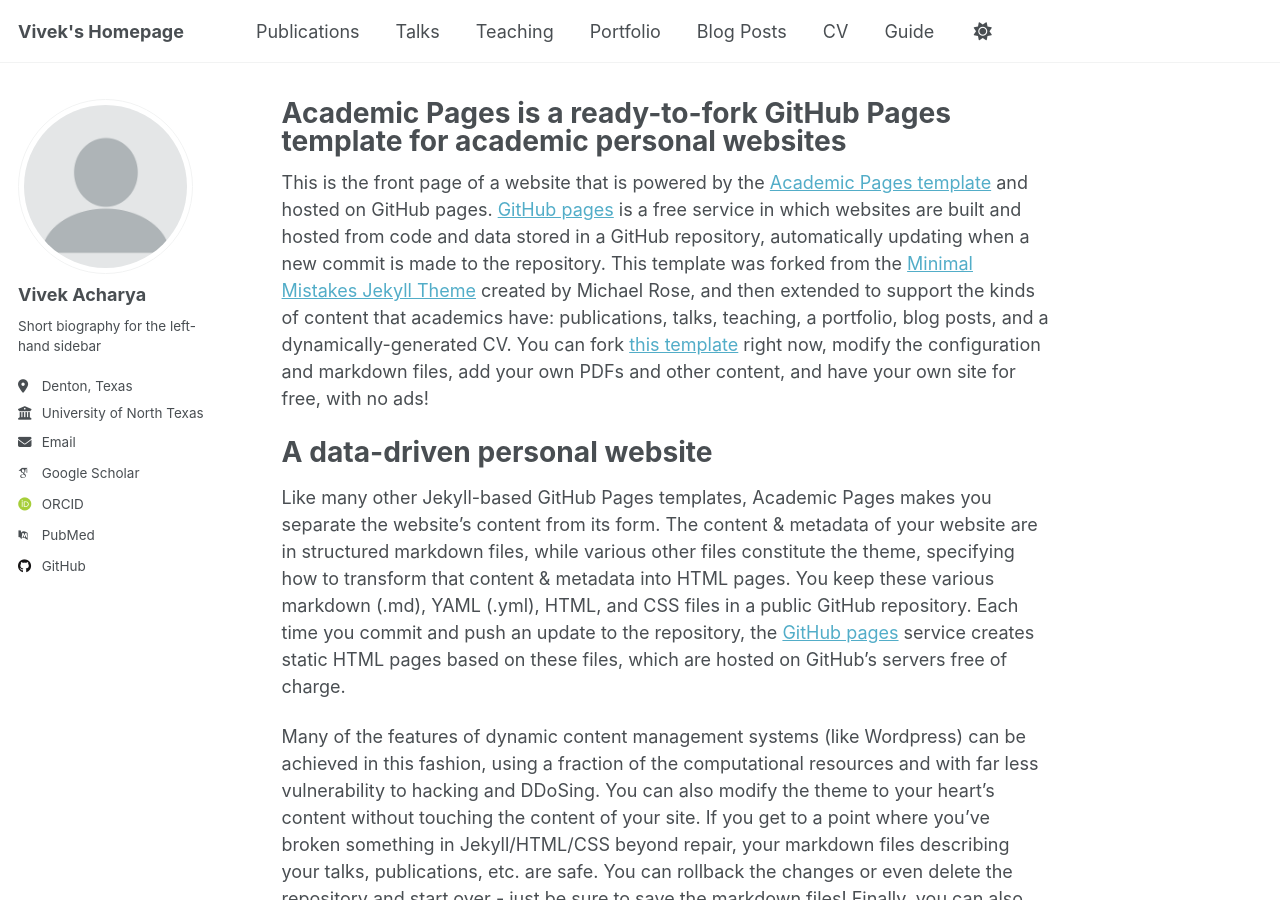
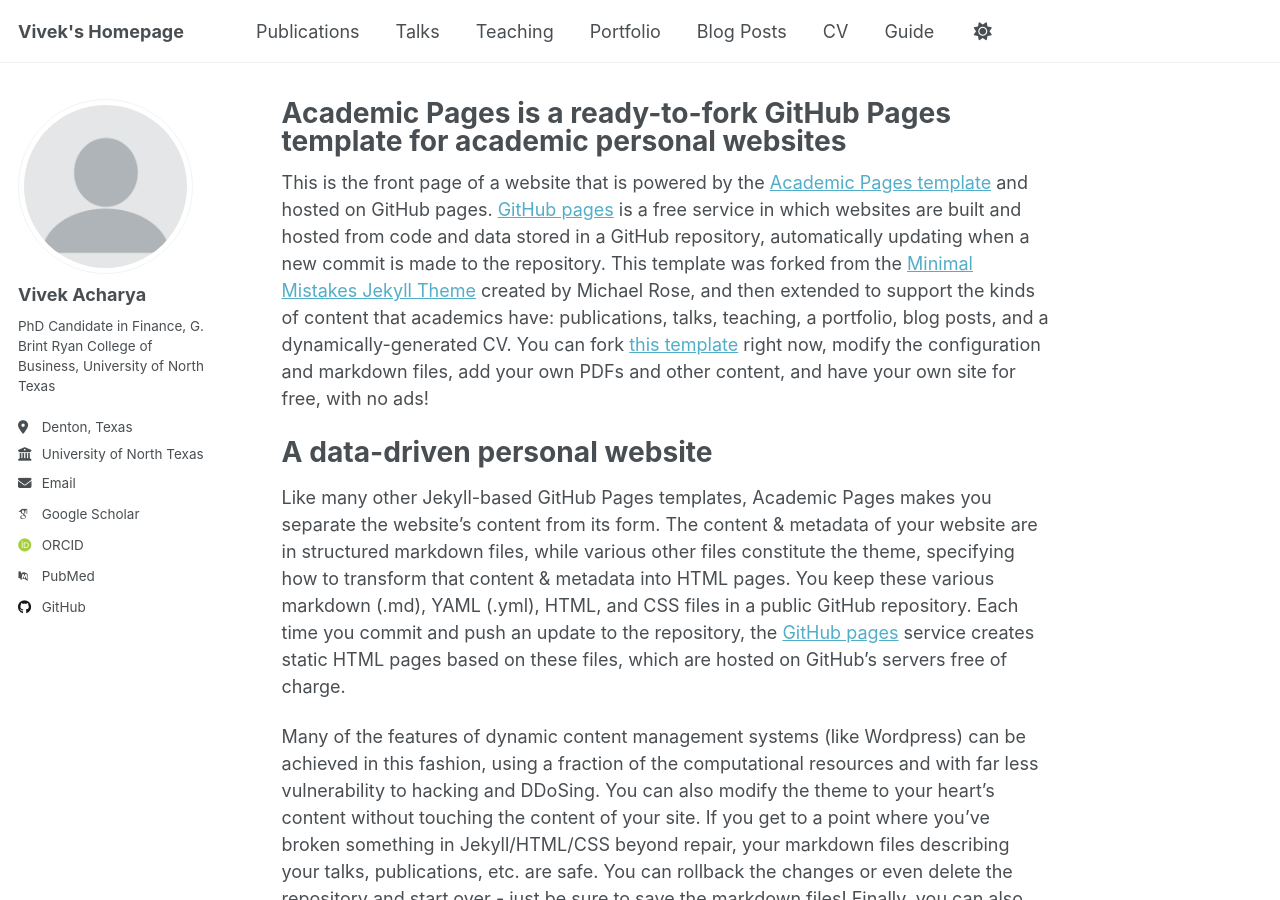
Before and after one commit to achvivek/achvivek.github.io, a Jekyll site: the page built from _pages/about.md, in a window 1280 px wide and 900 px high. Built offline with Jekyll 4.4.1, drawn with Linux system fonts in a browser that asks for light colours; some web fonts are replaced.

Commit message:
_config.yml

```diff
--- a/_config.yml
+++ b/_config.yml
@@ -12,7 +12,7 @@ site_theme               : "default"
 title                    : "Vivek's Homepage"
 title_separator          : "-"
 name                     : &name "Vivek Acharya"
-description              : &description "PhD Candidate in Finance, G. Brint Ryan College of Business, University of North Texas"
+description              : &description ""
 url                      : https://achvivek.github.io # the base hostname & protocol for your site e.g. "https://[your GitHub username].github.io" or if you already have some other page hosted on Github then use "https://[your GitHub username].github.io/[Your Repo Name]"
 baseurl                  : "" # the subpath of your site, e.g. "/blog"
 repository               : "academicpages/academicpages.github.io"
@@ -25,7 +25,7 @@ author:
   avatar           : "profile.png"
   name             : "Vivek Acharya"
   pronouns         : # example: "she/her"
-  bio              : "Short biography for the left-hand sidebar"
+  bio              : "PhD Candidate in Finance, G. Brint Ryan College of Business, University of North Texas"
   location         : "Denton, Texas"
   employer         : "University of North Texas"
   uri              : # URL
```
